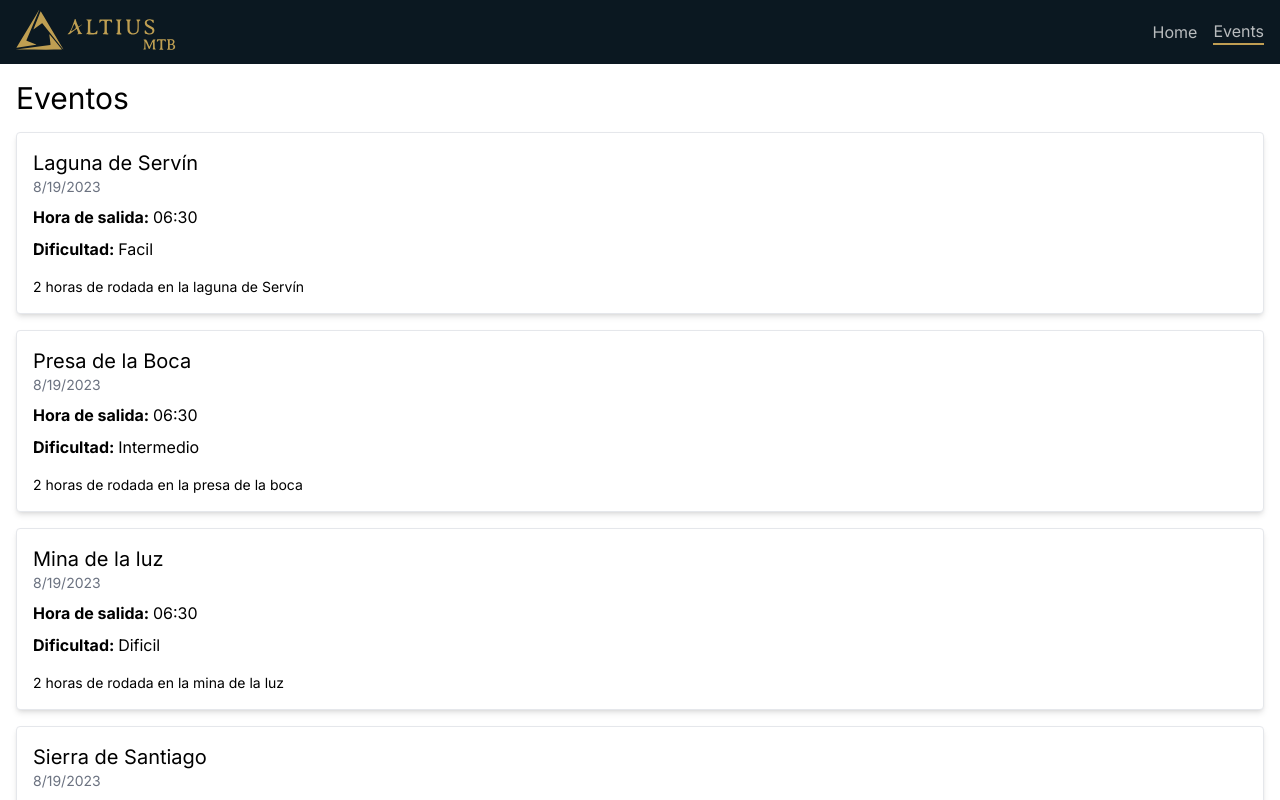
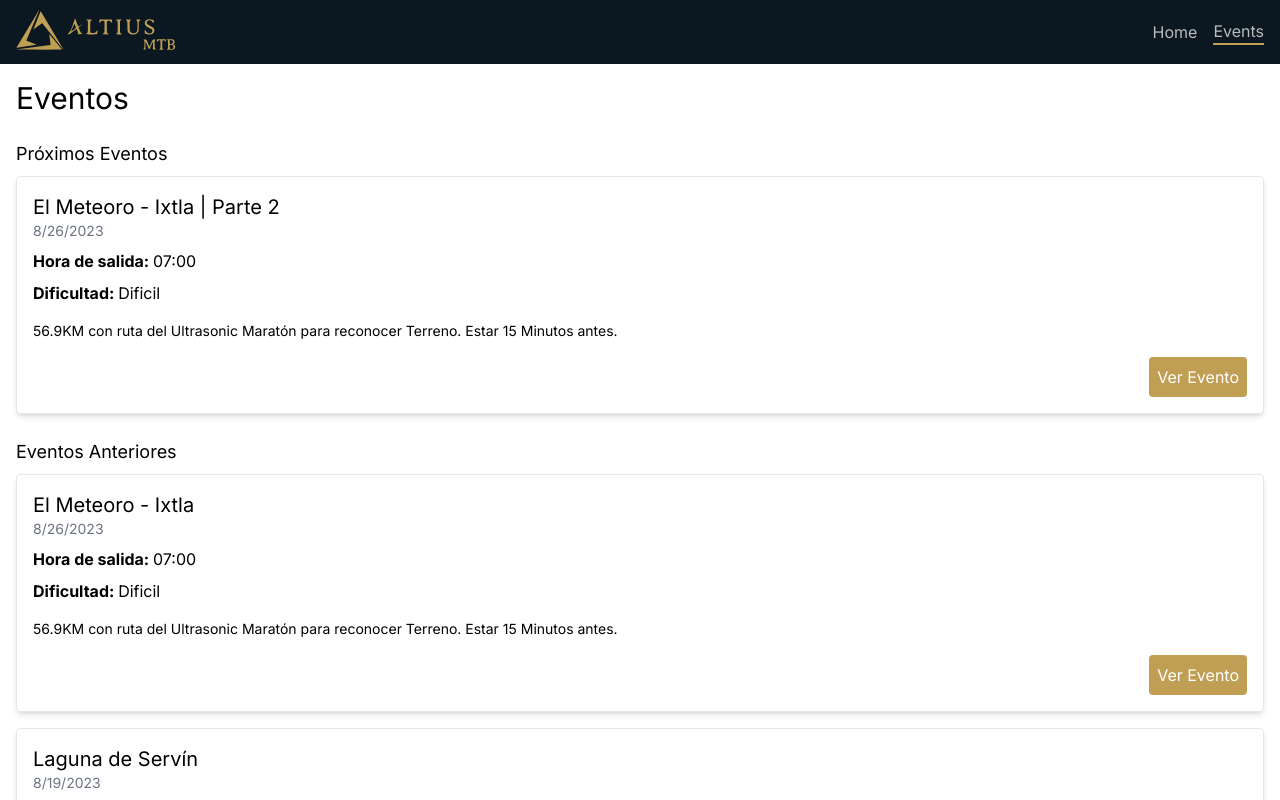
Before and after one commit to JaviZamudio/Altius, a Next.js app: page /events in a window 1280 px wide. Shown: the top 800 px of the page. Built offline with nearby package versions, Linux system fonts and the light colour scheme.

Commit message:
Events separated in previous and next

```diff
--- a/src/app/api/events/route.tsx
+++ b/src/app/api/events/route.tsx
@@ -2,7 +2,14 @@ import { events } from "@/configs/database";
 import { NextRequest, NextResponse } from "next/server";
 
 export async function GET() {
-    const eventsResult = await events.find().toArray()
+    // const eventsResult = await events.find().toArray()
+    // ordered by date, with the most recent event first
+    // const eventsResult = await events.find().sort({ date: -1 }).toArray()
+
+    // get events with a date greater than or equal to today
+    const nextEvents = await events.find({ date: { $gte: new Date() } }).sort({ date: 1 }).toArray()
+    const pastEvents = await events.find({ date: { $lt: new Date() } }).sort({ date: -1 }).toArray()
+    const eventsResult = { nextEvents, pastEvents }
     return NextResponse.json(eventsResult)
 }
 
--- a/src/app/events/page.tsx
+++ b/src/app/events/page.tsx
@@ -1,44 +1,73 @@
 import Header from "@/components/Header";
+import { Event } from "@/types/types";
+import { ObjectId, WithId } from "mongodb";
 import Link from "next/link";
 
+function EventCard({ event }: { event: WithId<Event> }) {
+  return (
+    <div className='bg-white p-4 rounded shadow-md border border-gray-200 mb-4'>
+      <h3 className='text-xl'>{event.title}</h3>
+      <p className='text-sm text-gray-500'>
+        {event.date.toLocaleDateString()}
+      </p>
+
+      <div className='mt-2 flex flex-col gap-2'>
+        <p>
+          <span className='font-bold'>Hora de salida: </span>
+          {event.takeOffTime}
+        </p>
+        <p>
+          <span className='font-bold'>Dificultad: </span>
+          {event.difficulty}
+        </p>
+        <p className="text-sm mt-2">
+          {event.description}
+        </p>
+
+        {/* Event Actions */}
+        <div className='flex justify-end mt-2'>
+          <Link href={`/events/${event._id}`} className='bg-secondary text-white p-2 rounded'>
+            Ver Evento
+          </Link>
+        </div>
+      </div>
+    </div>
+  )
+}
+
 export default function EventsPage() {
-  const events = [
+  const nextEvents: WithId<Event>[] = [
     {
+      "_id": new ObjectId("64ec4581fa41df0a0eba30df"),
+      "title": "El Meteoro - Ixtla | Parte 2",
+      "description": "56.9KM con ruta del Ultrasonic Maratón para reconocer Terreno. Estar 15 Minutos antes.",
+      "date": new Date("2023-08-26"),
+      "stravaLink": "https://www.strava.com/routes/284928",
+      "difficulty": "Dificil",
+      "takeOffTime": "07:00",
+      "meetingPoint": "Estacionamiento Meteoro Bike Park",
+      "finishTime": "10:30"
+    },
+  ];
+  const pastEvents: WithId<Event>[] = [
+    {
+      "_id": new ObjectId("64ec4581fa41df0a0eba30df"),
+      "title": "El Meteoro - Ixtla",
+      "description": "56.9KM con ruta del Ultrasonic Maratón para reconocer Terreno. Estar 15 Minutos antes.",
+      "date": new Date("2023-08-26"),
+      "stravaLink": "https://www.strava.com/routes/284928",
+      "difficulty": "Dificil",
+      "takeOffTime": "07:00",
+      "meetingPoint": "Estacionamiento Meteoro Bike Park",
+      "finishTime": "10:30"
+    },
+    {
+      "_id": new ObjectId("64ebf3d3fa41df0a0eba30de"),
       "title": "Laguna de Servín",
       "description": "2 horas de rodada en la laguna de Servín",
-      date: new Date("2023-08-19"),
+      "date": new Date("2023-08-19"),
       "stravaLink": "https://www.strava.com/routes/284928",
       "difficulty": "Facil",
-      "takeOffTime": "06:30",
-      "meetingPoint": "Laguna de Servín",
-      "finishTime": "08:30"
-    },
-    {
-      "title": "Presa de la Boca",
-      "description": "2 horas de rodada en la presa de la boca",
-      date: new Date("2023-08-19"),
-      "stravaLink": "https://www.strava.com/routes/284928",
-      "difficulty": "Intermedio",
-      "takeOffTime": "06:30",
-      "meetingPoint": "Laguna de Servín",
-      "finishTime": "08:30"
-    },
-    {
-      "title": "Mina de la luz",
-      "description": "2 horas de rodada en la mina de la luz",
-      date: new Date("2023-08-19"),
-      "stravaLink": "https://www.strava.com/routes/284928",
-      "difficulty": "Dificil",
-      "takeOffTime": "06:30",
-      "meetingPoint": "Laguna de Servín",
-      "finishTime": "08:30"
-    },
-    {
-      "title": "Sierra de Santiago",
-      "description": "2 horas de rodada en la sierra de Santiago",
-      date: new Date("2023-08-19"),
-      "stravaLink": "https://www.strava.com/routes/284928",
-      "difficulty": "Extremo",
       "takeOffTime": "06:30",
       "meetingPoint": "Laguna de Servín",
       "finishTime": "08:30"
@@ -49,39 +78,29 @@ export default function EventsPage() {
     <>
       <Header />
 
-      <main className='p-4'>
+      <main className='p-4 flex flex-col'>
         <h1 className='text-3xl'>
           Eventos
         </h1>
 
         {/* Events List */}
-        <div className='flex flex-col gap-4 my-4'>
-          {events.map((event, index) => (
-            <div key={index} className='bg-white p-4 rounded shadow-md border border-gray-200'>
-              <h2 className='text-xl'>{event.title}</h2>
-              <p className='text-sm text-gray-500'>
-                {event.date.toLocaleDateString()}
-              </p>
+        <div className='flex flex-col my-4'>
+          <h2 className='text-lg my-2'>Próximos Eventos</h2>
+          {nextEvents.map((event, index) => (
+            <EventCard event={event} key={index} />
+          ))}
 
-              <div className='mt-2 flex flex-col gap-2'>
-                <p>
-                  <span className='font-bold'>Hora de salida: </span>
-                  {event.takeOffTime}
-                </p>
-                <p>
-                  <span className='font-bold'>Dificultad: </span>
-                  {event.difficulty}
-                </p>
-                <p className="text-sm mt-2">
-                  {event.description}
-                </p>
-              </div>
-            </div>
+          <h2 className='text-lg my-2'>Eventos Anteriores</h2>
+          {pastEvents.map((event, index) => (
+            <EventCard event={event} key={index} />
           ))}
         </div>
 
         {/* Add Event Button */}
-        <Link href='/events/add' className="bg-secondary text-white p-2 rounded">
+        <Link href='/events/add' className="bg-primary text-white p-2 flex rounded text-center justify-center gap-2">
+          <svg xmlns="http://www.w3.org/2000/svg" fill="none" viewBox="0 0 24 24" strokeWidth={1.5} stroke="currentColor" className="w-6 h-6">
+            <path strokeLinecap="round" strokeLinejoin="round" d="M12 4.5v15m7.5-7.5h-15" />
+          </svg>
           Crear Evento
         </Link>
       </main >
```
Also changed, not shown: src/types/types.ts (+10 -0 lines).
